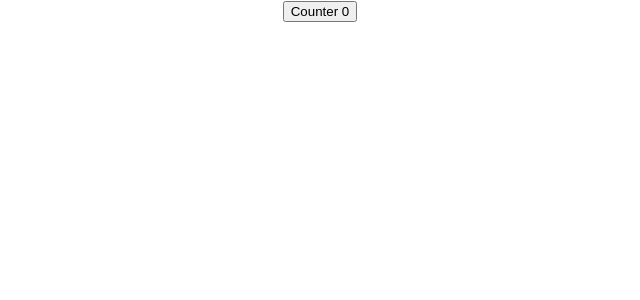
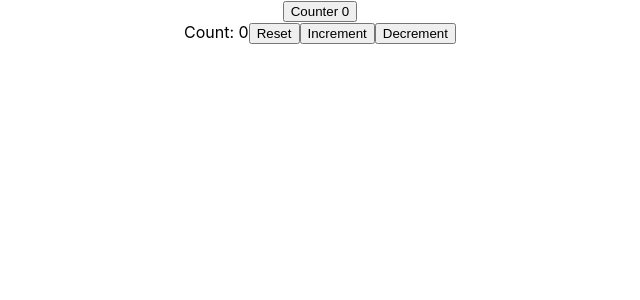
Before and after one commit to md-amir-gauhar/react-hooks, a React (Create React App) app: page / in a window 1280 px wide. Shown: the top 300 px of the page, without its empty margins (320-960 px from the left). Built offline with nearby package versions, Linux system fonts and the light colour scheme.

Commit message:
useState with previous state

```diff
--- a/src/App.js
+++ b/src/App.js
@@ -1,10 +1,12 @@
 import './App.css';
 import HooksCounter from './components/useState/HooksCounter';
+import HooksCounterTwo from './components/useState/HooksCounterTwo';
 
 function App() {
   return (
     <div className="App">
       <HooksCounter />
+      <HooksCounterTwo />
     </div>
   );
 }
--- /dev/null
+++ b/src/components/useState/HooksCounterTwo.js
@@ -0,0 +1,20 @@
+import React, { useState } from 'react';
+
+const HooksCounterTwo = () => {
+  const initialCount = 0;
+  const [count, setCount] = useState(initialCount);
+  return (
+    <div>
+      Count: {count}
+      <button onClick={() => setCount(initialCount)}>Reset</button>
+      <button onClick={() => setCount((prevCount) => prevCount + 1)}>
+        Increment
+      </button>
+      <button onClick={() => setCount((prevCount) => prevCount - 1)}>
+        Decrement
+      </button>
+    </div>
+  );
+};
+
+export default HooksCounterTwo;
```
Also changed, not shown: 1 other file (tests, documents, lock files or other folders).
